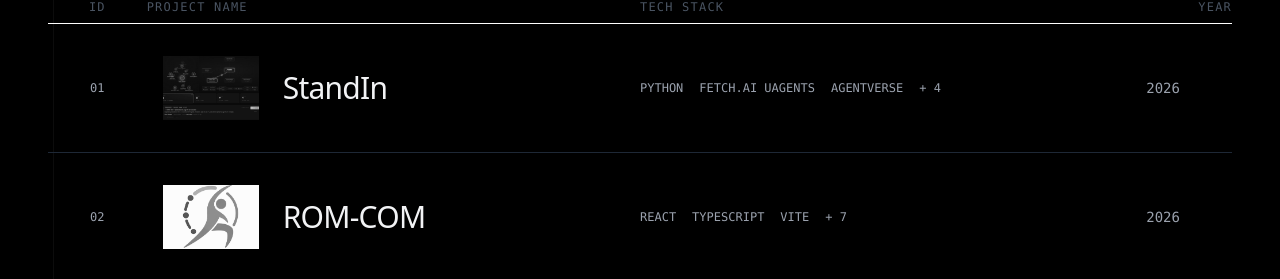
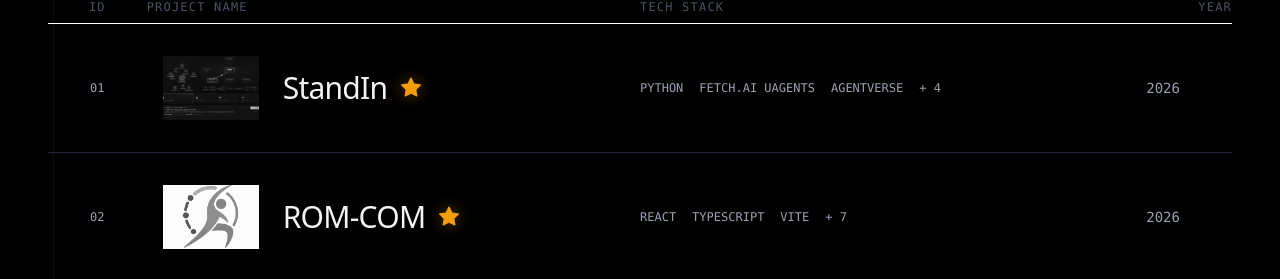
Before and after one commit to tomiwaaluko/tomiwaalukov3, a React (Vite) app: page /projects in a window 1280 px wide. Shown: the part 502-781 px from the top of the page. Built offline with nearby package versions, Linux system fonts and the light colour scheme.

Commit message:
added more featured projects

```diff
--- a/src/pages/Projects.tsx
+++ b/src/pages/Projects.tsx
@@ -16,6 +16,8 @@ const HIGHLIGHT_PROJECT_IDS = new Set([
   'chalk',
   'civic-lens',
   'nsbe-app',
+  'rom-com',
+  'standin',
   'ucf-alphas-website',
 ]);
 
```
